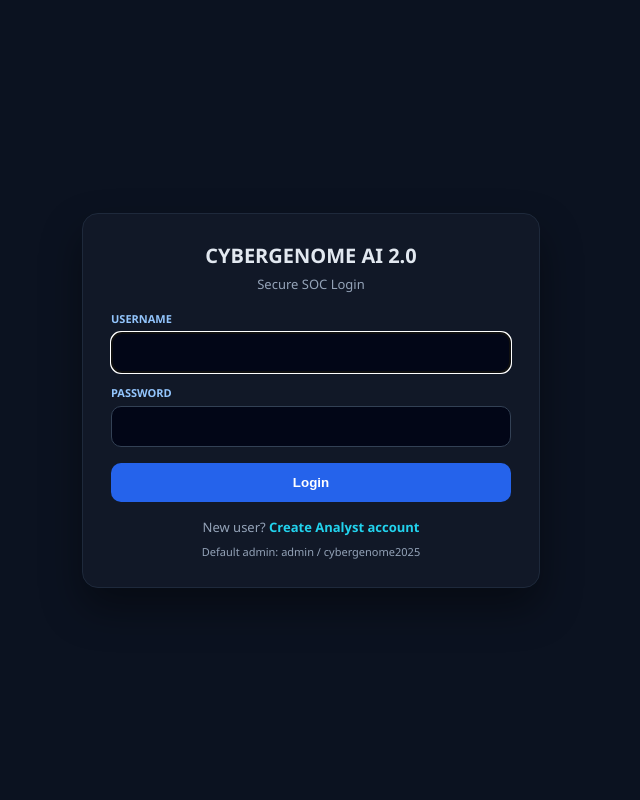
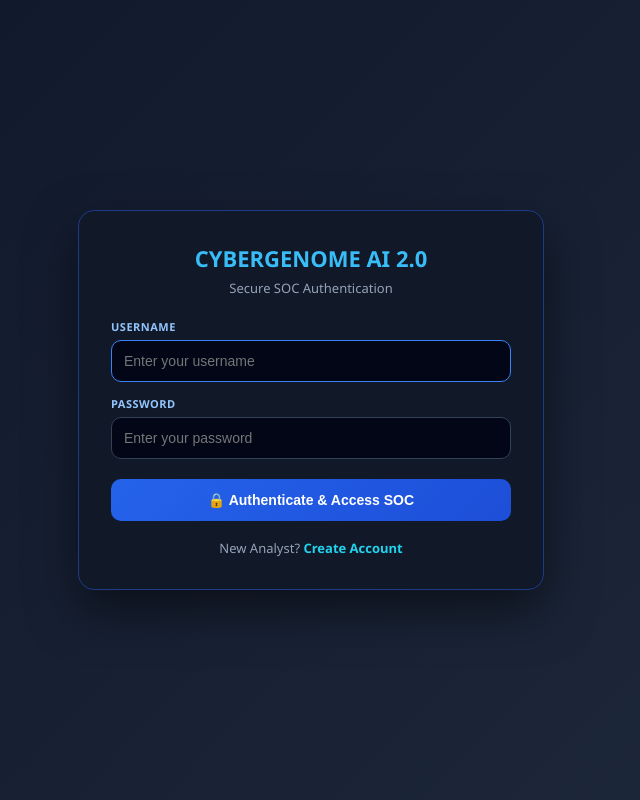
Before and after one commit to rudrapaturwar-tech/CYBERGENOME-AI-2, a Flask app: page /login in a window 1280 px wide. Shown: the whole page, without its empty margins (329-969 px from the left). Run offline with Flask 3, Linux system fonts and the light colour scheme; data that the repository does not hold is empty.

Commit message:
Removed public admin credentials text from login page

```diff
--- a/templates/login.html
+++ b/templates/login.html
@@ -1,35 +1,37 @@
 <!DOCTYPE html>
 <html lang="en">
 <head>
-<meta charset="UTF-8"><meta name="viewport" content="width=device-width, initial-scale=1.0">
+<meta charset="UTF-8">
+<meta name="viewport" content="width=device-width, initial-scale=1.0">
 <title>Login | CYBERGENOME AI</title>
 <style>
-body{margin:0;min-height:100vh;display:flex;align-items:center;justify-content:center;font-family:Segoe UI,sans-serif;background:#0b1220;color:#e2e8f0}
-.card{width:100%;max-width:400px;background:#111827;border:1px solid #1e293b;border-radius:16px;padding:28px;box-shadow:0 20px 40px rgba(0,0,0,.4)}
-h1{font-size:20px;margin:0 0 6px;text-align:center}
-p{text-align:center;color:#94a3b8;font-size:13px;margin:0 0 18px}
-label{display:block;font-size:11px;color:#93c5fd;font-weight:700;margin:12px 0 6px;text-transform:uppercase}
-input{width:100%;padding:12px;border-radius:10px;border:1px solid #334155;background:#020617;color:#fff;box-sizing:border-box}
-button{width:100%;margin-top:16px;padding:12px;border:0;border-radius:10px;background:#2563eb;color:#fff;font-weight:800;cursor:pointer}
+body{margin:0;min-height:100vh;display:flex;align-items:center;justify-content:center;font-family:Segoe UI,sans-serif;background:linear-gradient(135deg,#0f172a,#1e293b);color:#e2e8f0}
+.card{width:100%;max-width:400px;background:#111827;border:1px solid #1e3a8a;border-radius:16px;padding:32px;box-shadow:0 20px 50px rgba(0,0,0,.5)}
+h1{font-size:22px;margin:0 0 6px;text-align:center;color:#38bdf8}
+p{text-align:center;color:#94a3b8;font-size:13px;margin:0 0 22px}
+label{display:block;font-size:11px;color:#93c5fd;font-weight:800;margin:14px 0 6px;text-transform:uppercase;letter-spacing:.5px}
+input{width:100%;padding:12px;border-radius:10px;border:1px solid #334155;background:#020617;color:#fff;box-sizing:border-box;font-size:14px}
+input:focus{outline:none;border-color:#3b82f6}
+button{width:100%;margin-top:20px;padding:13px;border:0;border-radius:10px;background:linear-gradient(135deg,#2563eb,#1d4ed8);color:#fff;font-weight:800;cursor:pointer;font-size:14px}
+button:hover{filter:brightness(1.1)}
 .err{background:#450a0a;border:1px solid #7f1d1d;color:#fecaca;padding:10px;border-radius:8px;font-size:13px;margin-bottom:12px}
-.links{text-align:center;margin-top:16px;font-size:13px;color:#94a3b8}
+.links{text-align:center;margin-top:18px;font-size:13px;color:#94a3b8}
 .links a{color:#22d3ee;font-weight:700;text-decoration:none}
 </style>
 </head>
 <body>
 <div class="card">
   <h1>CYBERGENOME AI 2.0</h1>
-  <p>Secure SOC Login</p>
+  <p>Secure SOC Authentication</p>
   {% if error %}<div class="err">{{ error }}</div>{% endif %}
   <form method="POST" action="/login">
     <label>Username</label>
-    <input name="username" required autofocus>
+    <input name="username" required autofocus placeholder="Enter your username">
     <label>Password</label>
-    <input type="password" name="password" required>
-    <button type="submit">Login</button>
+    <input type="password" name="password" required placeholder="Enter your password">
+    <button type="submit">🔒 Authenticate & Access SOC</button>
   </form>
-  <div class="links">New user? <a href="/register">Create Analyst account</a></div>
-  <div class="links" style="margin-top:8px;font-size:11px">Default admin: admin / cybergenome2025</div>
+  <div class="links">New Analyst? <a href="/register">Create Account</a></div>
 </div>
 </body>
 </html>
```
